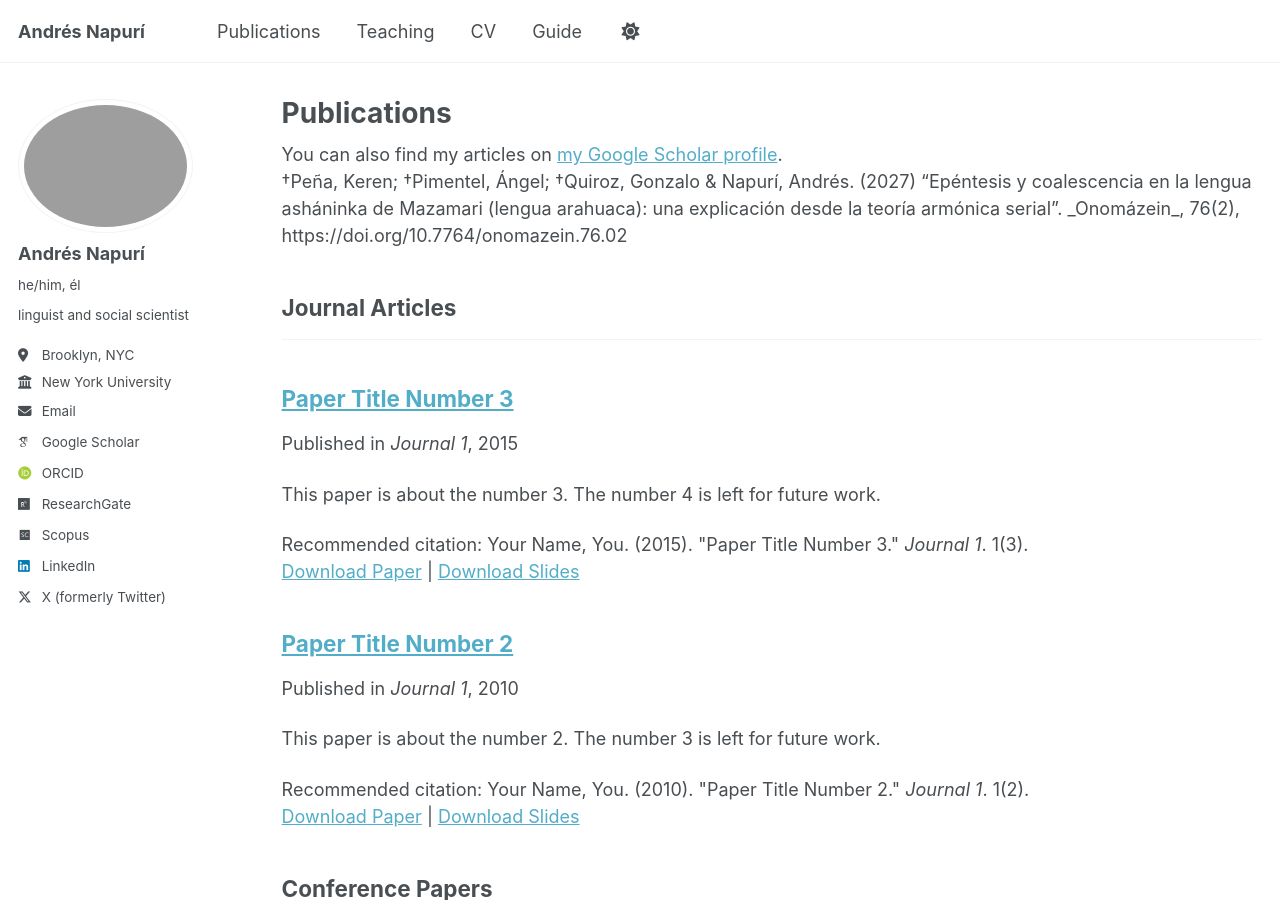
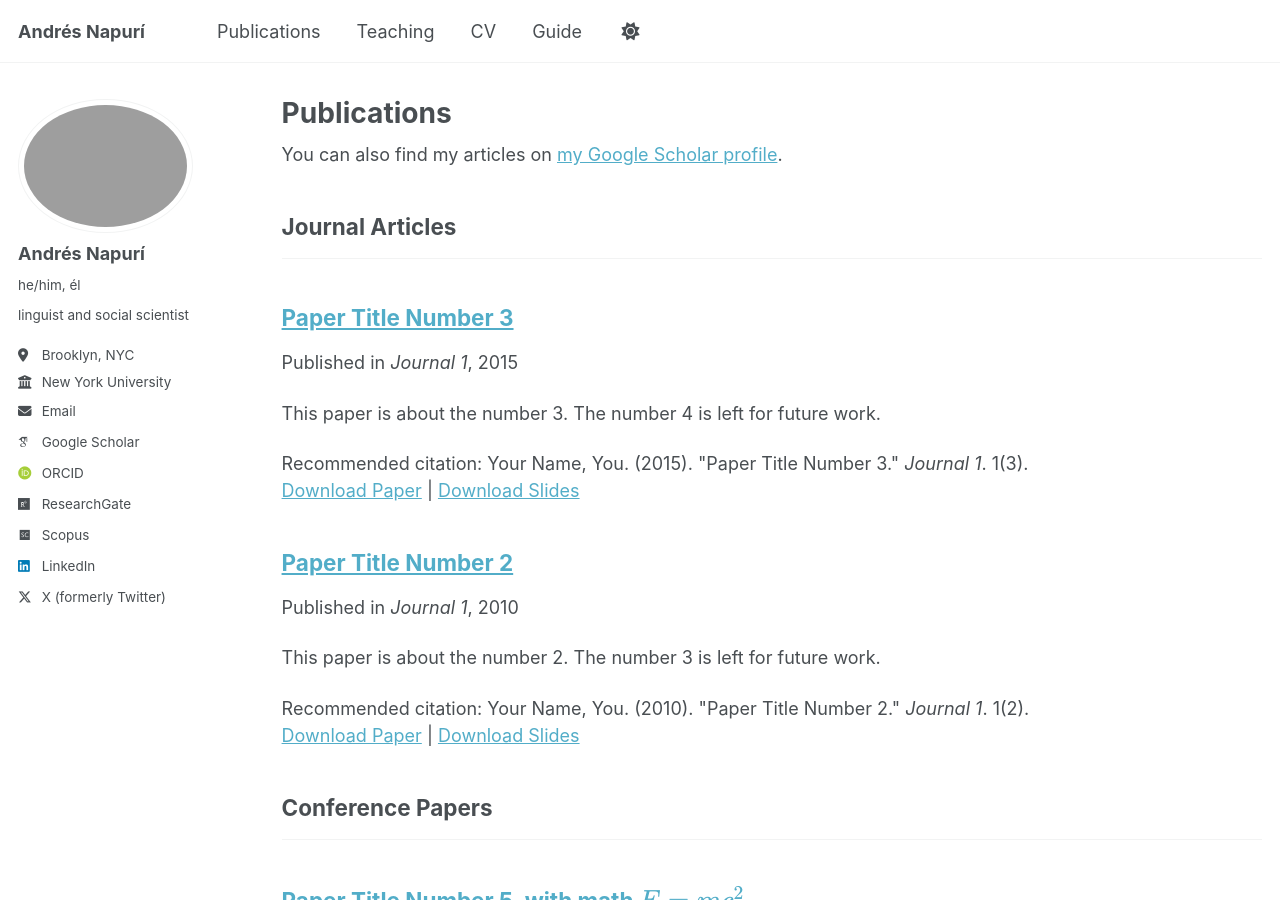
Before and after one commit to andresnapuri/andresnapuri.github.io, a Jekyll site: the page built from _pages/publications.html, in a window 1280 px wide and 900 px high. Built offline with Jekyll 4.4.1, drawn with Linux system fonts in a browser that asks for light colours; some web fonts are replaced; a script that is not in the unit is left out.

Commit message:
Update publications.html

```diff
--- a/_pages/publications.html
+++ b/_pages/publications.html
@@ -8,8 +8,6 @@ author_profile: true
 {% if site.author.googlescholar %}
   <div class="wordwrap">You can also find my articles on <a href="{{site.author.googlescholar}}">my Google Scholar profile</a>.</div>
 {% endif %}
-
-†Peña, Keren; †Pimentel, Ángel; †Quiroz, Gonzalo & Napurí, Andrés. (2027) “Epéntesis y coalescencia en la lengua asháninka de Mazamari (lengua arahuaca): una explicación desde la teoría armónica serial”. _Onomázein_, 76(2), https://doi.org/10.7764/onomazein.76.02
 
 {% include base_path %}
 
```
